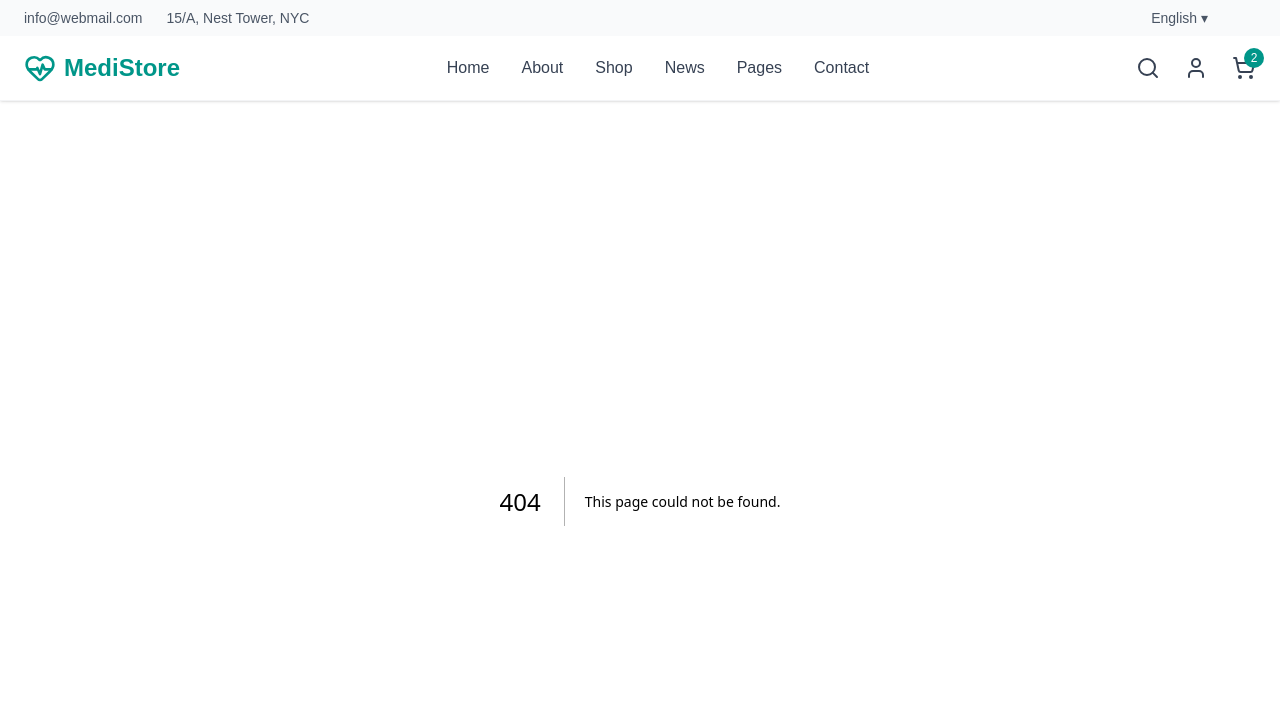
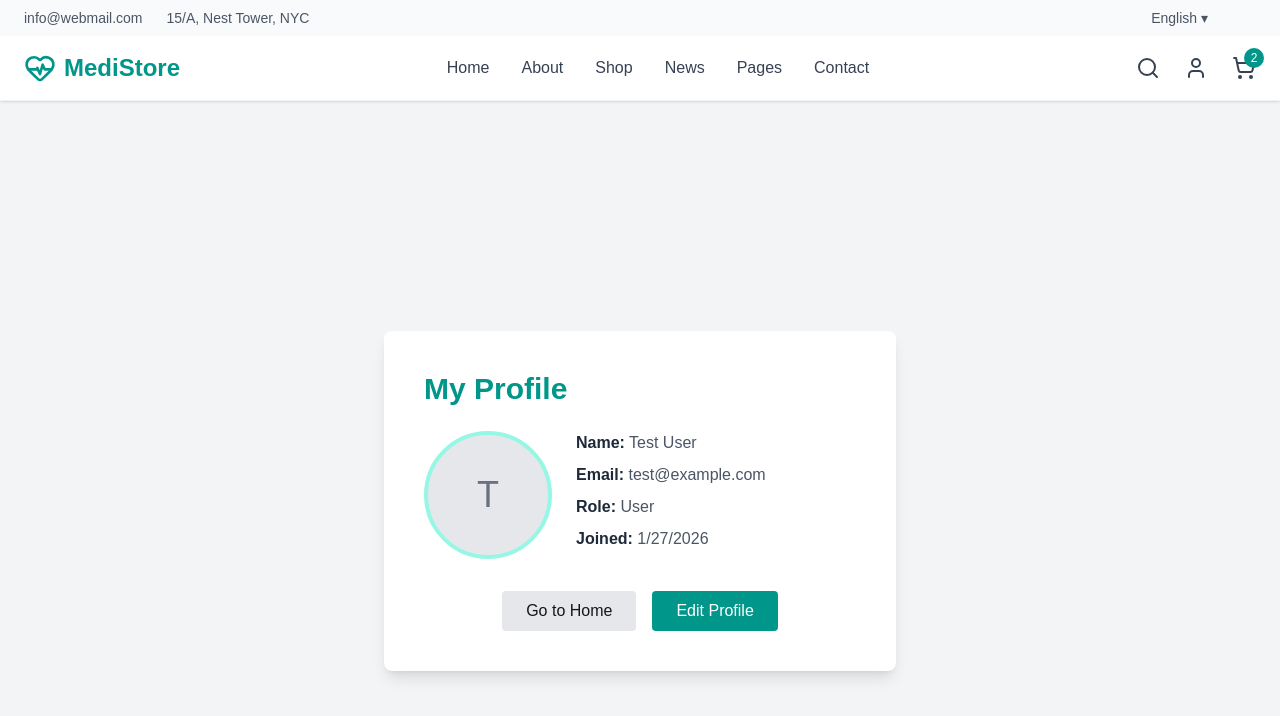
Before and after one commit to dipto230/ASSIGNMENT-4-FRONTEND, a Next.js app: page /profile in a window 1280 px wide. Before the commit this address had no page. Shown: the top 716 px of the page. Built offline with nearby package versions, Linux system fonts and the light colour scheme.

Commit message:
my profile section working

```diff
--- a/src/app/login/page.tsx
+++ b/src/app/login/page.tsx
@@ -84,7 +84,7 @@ export default function LoginPage() {
         </form>
       </div>
 
-      {/* RIGHT SIDE - Image */}
+
       <div className="hidden md:block md:w-1/2">
         <img
           src="/surgeon.jpg"
--- /dev/null
+++ b/src/app/profile/page.tsx
@@ -0,0 +1,112 @@
+"use client";
+
+import { useEffect, useState } from "react";
+
+
+const getUserFromStorage = () => {
+  if (typeof window === "undefined") return null;
+  const user = localStorage.getItem("user");
+  return user ? JSON.parse(user) : null;
+};
+
+export default function ProfilePage() {
+  const [user, setUser] = useState<any>(null);
+
+  useEffect(() => {
+    const storedData = getUserFromStorage();
+
+    if (storedData && storedData.user) {
+
+      const userObj = storedData.user;
+
+
+      if (!userObj.role) userObj.role = "User";
+
+      setUser(userObj);
+    } else {
+
+      setUser({
+        name: "Test User",
+        email: "test@example.com",
+        role: "User",
+        createdAt: new Date().toISOString(),
+        image: null
+      });
+    }
+  }, []);
+
+  if (!user) {
+    return (
+      <div className="flex items-center justify-center min-h-screen bg-gray-100">
+        <div className="bg-white p-8 rounded-lg shadow-lg w-full max-w-md text-center">
+          <h2 className="text-2xl font-semibold mb-4">Not Logged In</h2>
+          <p className="text-gray-600 mb-6">
+            Please login or register to view your profile.
+          </p>
+          <a
+            href="/login"
+            className="inline-block bg-teal-600 text-white px-6 py-2 rounded hover:bg-teal-700 transition"
+          >
+            Go to Login
+          </a>
+        </div>
+      </div>
+    );
+  }
+
+  return (
+    <div className="flex items-center justify-center min-h-screen bg-gray-100">
+      <div className="bg-white p-10 rounded-lg shadow-lg w-full max-w-lg">
+        <h1 className="text-3xl font-bold mb-6 text-teal-600">My Profile</h1>
+
+        <div className="flex flex-col md:flex-row items-center md:items-start gap-6">
+
+          {user.image ? (
+            <img
+              src={user.image}
+              alt="User avatar"
+              className="w-32 h-32 rounded-full border-4 border-teal-200"
+            />
+          ) : (
+            <div className="w-32 h-32 rounded-full bg-gray-200 flex items-center justify-center text-4xl text-gray-500 border-4 border-teal-200">
+              {user.name ? user.name[0].toUpperCase() : "U"}
+            </div>
+          )}
+
+
+          <div className="flex-1 space-y-2">
+            <p className="text-gray-600">
+              <span className="font-semibold text-gray-800">Name:</span> {user.name || "N/A"}
+            </p>
+            <p className="text-gray-600">
+              <span className="font-semibold text-gray-800">Email:</span> {user.email || "N/A"}
+            </p>
+            <p className="text-gray-600">
+              <span className="font-semibold text-gray-800">Role:</span> {user.role || "User"}
+            </p>
+            <p className="text-gray-600">
+              <span className="font-semibold text-gray-800">Joined:</span>{" "}
+              {user.createdAt ? new Date(user.createdAt).toLocaleDateString() : "N/A"}
+            </p>
+          </div>
+        </div>
+
+
+        <div className="mt-8 flex justify-center gap-4">
+          <a
+            href="/"
+            className="px-6 py-2 rounded bg-gray-200 hover:bg-gray-300 transition"
+          >
+            Go to Home
+          </a>
+          <a
+            href="/profile/edit"
+            className="px-6 py-2 rounded bg-teal-600 text-white hover:bg-teal-700 transition"
+          >
+            Edit Profile
+          </a>
+        </div>
+      </div>
+    </div>
+  );
+}
--- a/src/app/register/page.tsx
+++ b/src/app/register/page.tsx
@@ -33,7 +33,7 @@ export default function RegisterPage() {
     setError(null);
 
     try {
-      // 1️⃣ Register user
+
       const res = await fetch("http://localhost:5000/api/auth/sign-up/email", {
         method: "POST",
         credentials: "include",
@@ -53,7 +53,7 @@ export default function RegisterPage() {
         return;
       }
 
-      // 2️⃣ Auto-login
+
       const loginRes = await fetch("http://localhost:5000/api/auth/sign-in/email", {
         method: "POST",
         credentials: "include",
@@ -70,10 +70,10 @@ export default function RegisterPage() {
       const userData = await loginRes.json();
       localStorage.setItem("user", JSON.stringify(userData));
 
-      // 👇 Trigger Navbar update
+
       window.dispatchEvent(new Event("userChanged"));
 
-      router.replace("/"); // Redirect to home
+      router.replace("/");
     } catch (err) {
       console.error(err);
       setError("Something went wrong. Please try again.");
@@ -138,7 +138,7 @@ export default function RegisterPage() {
         </form>
       </div>
 
-      {/* RIGHT SIDE - Image */}
+
       <div className="hidden md:block md:w-1/2">
         <img
           src="/Medical.jpg"
--- a/src/components/layout/Navbar.tsx
+++ b/src/components/layout/Navbar.tsx
@@ -109,10 +109,18 @@ export default function Navbar() {
             className="cursor-pointer hover:text-teal-600 transition relative"
             onClick={() => setOpen(!open)}
           >
+            {user?.image ? (
+              <img
+                src={user.image}
+                alt="avatar"
+                className="w-6 h-6 rounded-full"
+              />
+            ) : (
               <User />
+            )}
 
             {open && (
-              <div className="absolute right-0 mt-3 w-40 bg-white shadow-lg rounded-md p-2 text-sm z-50">
+              <div className="absolute right-0 mt-3 w-48 bg-white shadow-lg rounded-md p-2 text-sm z-50">
                 {!user && (
                   <>
                     <Link
@@ -131,12 +139,46 @@ export default function Navbar() {
                 )}
 
                 {user && (
+                  <>
+                    {/* Profile Info */}
+                    <div className="flex items-center gap-2 px-3 py-2 border-b border-gray-200">
+                      {user.image ? (
+                        <img
+                          src={user.image}
+                          className="w-8 h-8 rounded-full"
+                          alt="avatar"
+                        />
+                      ) : (
+                        <User className="w-8 h-8" />
+                      )}
+                      <div>
+                        <div className="font-semibold">{user.name}</div>
+                        <div className="text-xs text-gray-500">{user.email}</div>
+                      </div>
+                    </div>
+
+                    {/* Links */}
+                    <Link
+                      href="/profile"
+                      className="block px-3 py-2 hover:bg-gray-100 rounded"
+                    >
+                      My Profile
+                    </Link>
+                    <Link
+                      href="/orders"
+                      className="block px-3 py-2 hover:bg-gray-100 rounded"
+                    >
+                      My Orders
+                    </Link>
+
+                    {/* Logout */}
                     <button
                       onClick={() => handleLogout(setUser, router)}
                       className="w-full text-left px-3 py-2 hover:bg-gray-100 rounded text-red-500"
                     >
                       Logout
                     </button>
+                  </>
                 )}
               </div>
             )}
```
Lines whose indentation alone changed are shown as unchanged.
